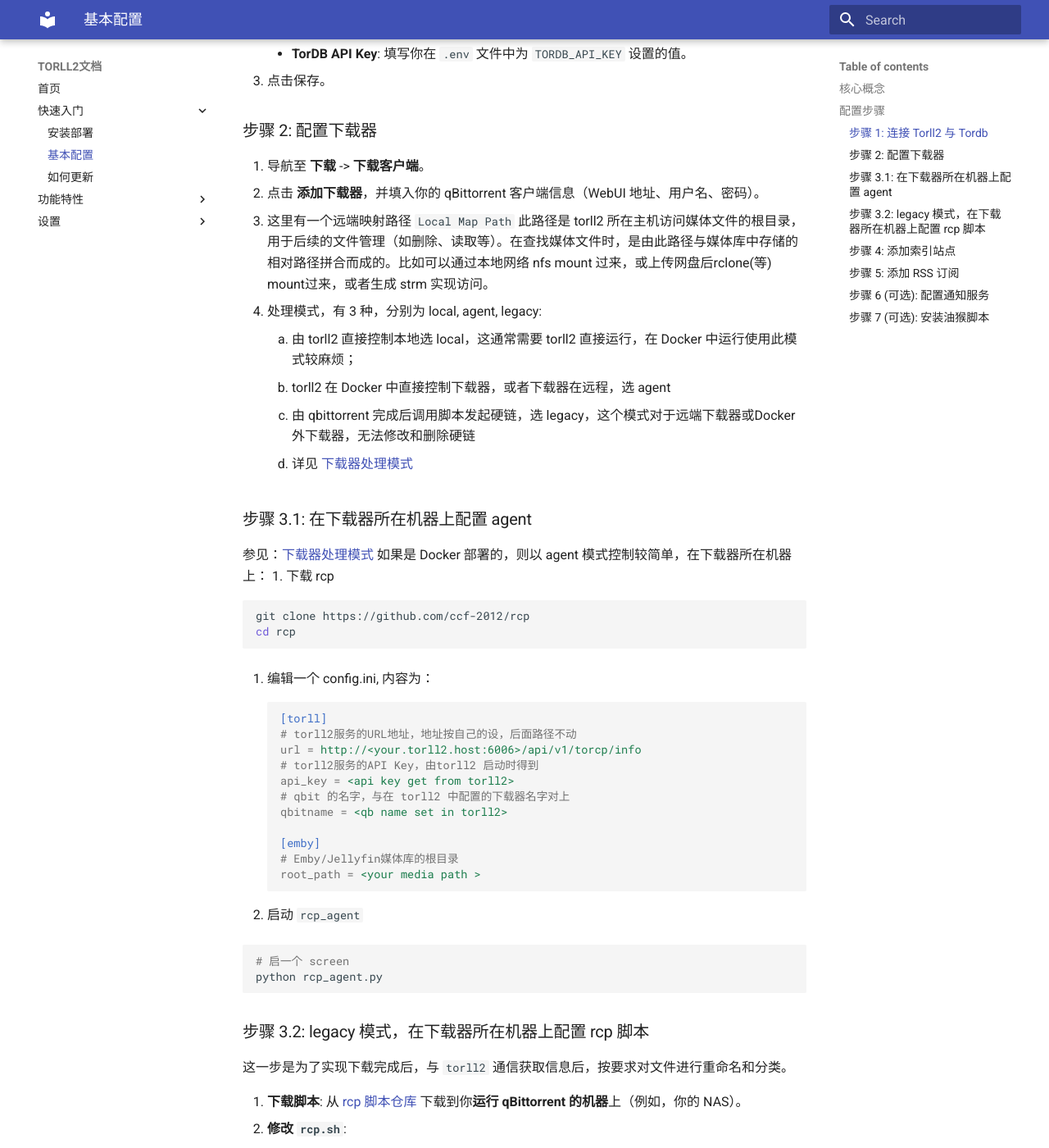
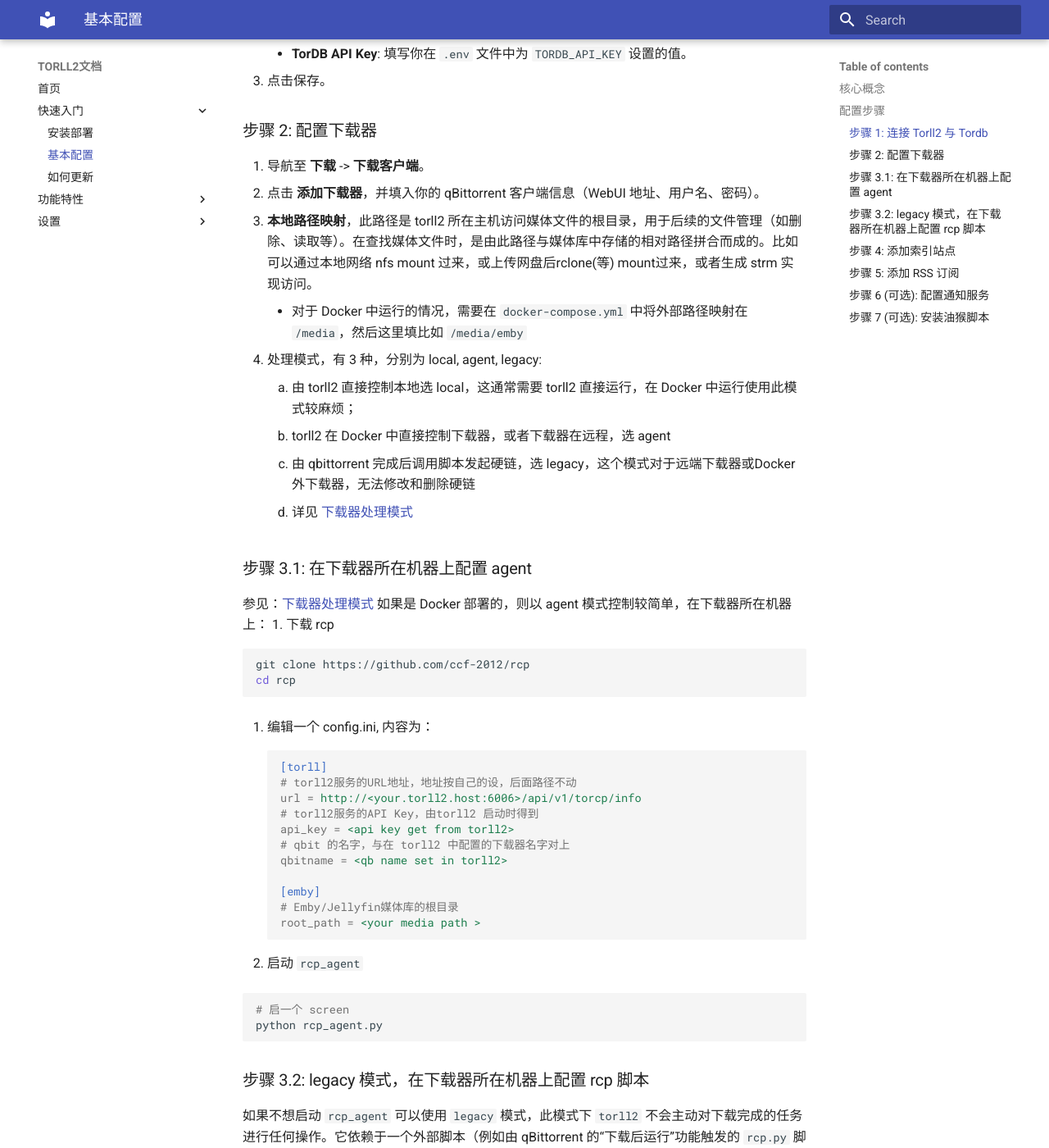
Before and after one commit to ccf-2012/torll2-doc, an MkDocs documentation site: the page built from docs/getting-started/configuration.md, in a window 1280 px wide and 1400 px high, scrolled down 869 px. Shown: the whole window at 82% size. Built offline with MkDocs 1.6.1 and Material for MkDocs 9.7.7, drawn with Linux system fonts in a browser that asks for light colours; some of the changed text lies outside the part shown.

Commit message:
configuration doc

```diff
--- a/docs/getting-started/configuration.md
+++ b/docs/getting-started/configuration.md
@@ -30,7 +30,8 @@
 
 1.  导航至 **下载** -> **下载客户端**。
 2.  点击 **添加下载器**，并填入你的 qBittorrent 客户端信息（WebUI 地址、用户名、密码）。
-3.  这里有一个远端映射路径 `Local Map Path` 此路径是 torll2 所在主机访问媒体文件的根目录，用于后续的文件管理（如删除、读取等）。在查找媒体文件时，是由此路径与媒体库中存储的相对路径拼合而成的。比如可以通过本地网络 nfs mount 过来，或上传网盘后rclone(等) mount过来，或者生成 strm 实现访问。
+3.  **本地路径映射**，此路径是 torll2 所在主机访问媒体文件的根目录，用于后续的文件管理（如删除、读取等）。在查找媒体文件时，是由此路径与媒体库中存储的相对路径拼合而成的。比如可以通过本地网络 nfs mount 过来，或上传网盘后rclone(等) mount过来，或者生成 strm 实现访问。
+    -   对于 Docker 中运行的情况，需要在 `docker-compose.yml` 中将外部路径映射在 `/media`，然后这里填比如 `/media/emby`
 4.  处理模式，有 3 种，分别为 local, agent, legacy:
     1.  由 torll2 直接控制本地选 local，这通常需要 torll2 直接运行，在 Docker 中运行使用此模式较麻烦；
     2.  torll2 在 Docker 中直接控制下载器，或者下载器在远程，选 agent
@@ -72,8 +73,7 @@
 
 
 ### 步骤 3.2: legacy 模式，在下载器所在机器上配置 rcp 脚本
-
-这一步是为了实现下载完成后，与 `torll2` 通信获取信息后，按要求对文件进行重命名和分类。
+如果不想启动 `rcp_agent` 可以使用 `legacy` 模式，此模式下 `torll2` 不会主动对下载完成的任务进行任何操作。它依赖于一个外部脚本（例如由 qBittorrent 的“下载后运行”功能触发的 `rcp.py` 脚本）来调用 `torll2` 的一个特定 API (`/api/torcp/process_tor`) 来上报信息并请求处理。
 
 1.  **下载脚本**: 从 [rcp 脚本仓库](https://github.com/ccf-2012/rcp) 下载到你**运行 qBittorrent 的机器**上（例如，你的 NAS）。
 2.  **修改 `rcp.sh`**:
@@ -111,9 +111,11 @@
 
 ### 步骤 5: 添加 RSS 订阅
 
-1.  导航至 **RSS** -> **RSS源**。
-2.  点击 **添加FEED**，填入从站点获取的 RSS 订阅链接。
-3.  根据需要配置 **Filter** (过滤器)，可以配置多个过滤规则，只有全部 filter 通过才收录，通过 JSON 格式的规则实现精准下载。详见 [过滤器规则说明](../features/rss.md)
+1.  导航至 **RSS** -> **RSS源**;
+2.  点击 **添加FEED**，填入从站点获取的 RSS 订阅链接。链接类型，对大部分内站来说选 `nexusphp` ; 在站点上生成 rss 链接时，`标题格式` 尽可能多选，特别是副标题，标签，torll2 会解析并利用;
+3.  `是否启用` 开关打开，则后台按所设的 `间隔（分钟）` 定时刷 rss;
+4.  根据需要配置 **Filter** (过滤器)，可以配置多个过滤规则，只有全部 filter 通过才收录，通过 JSON 格式的规则实现精准下载。详见 [过滤器规则说明](../features/rss.md);
+5. `匹配时下载`  如果打勾，则 **Filter** (过滤器) 条件满足即发起下载，否则添加到数据库中，在RSS条目列表中，人工浏览可发起下载;
 
 
 ### 步骤 6 (可选): 配置通知服务
```
